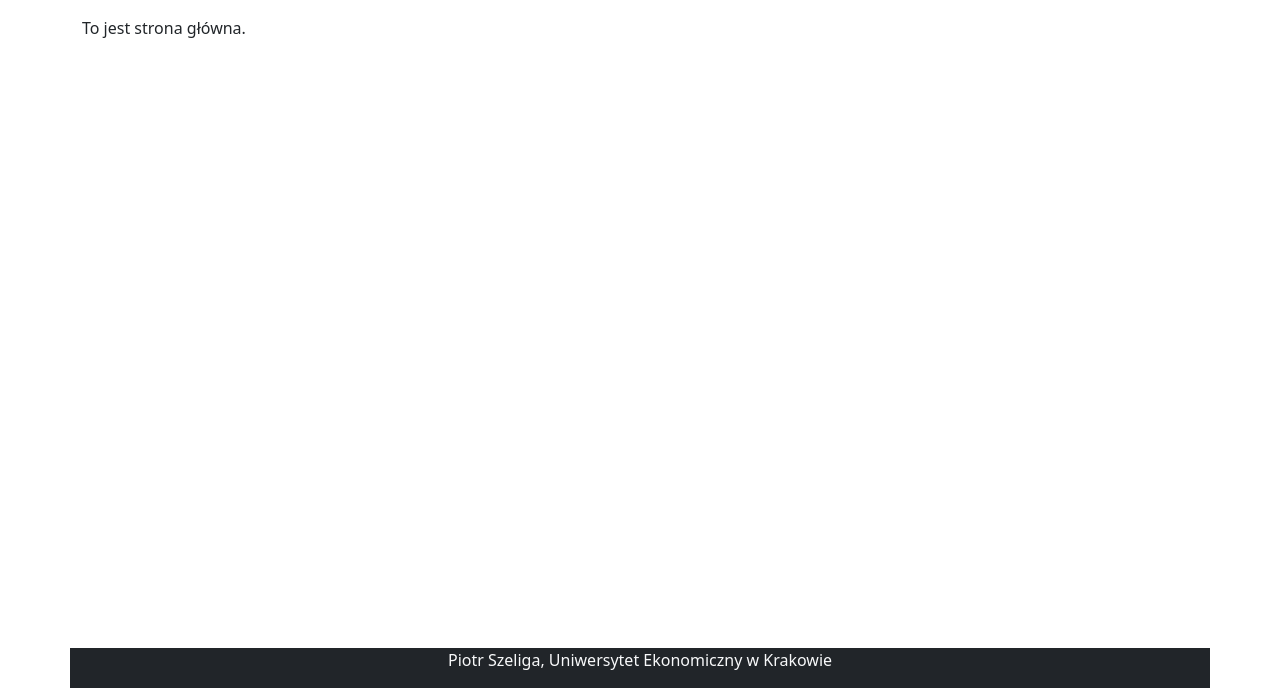
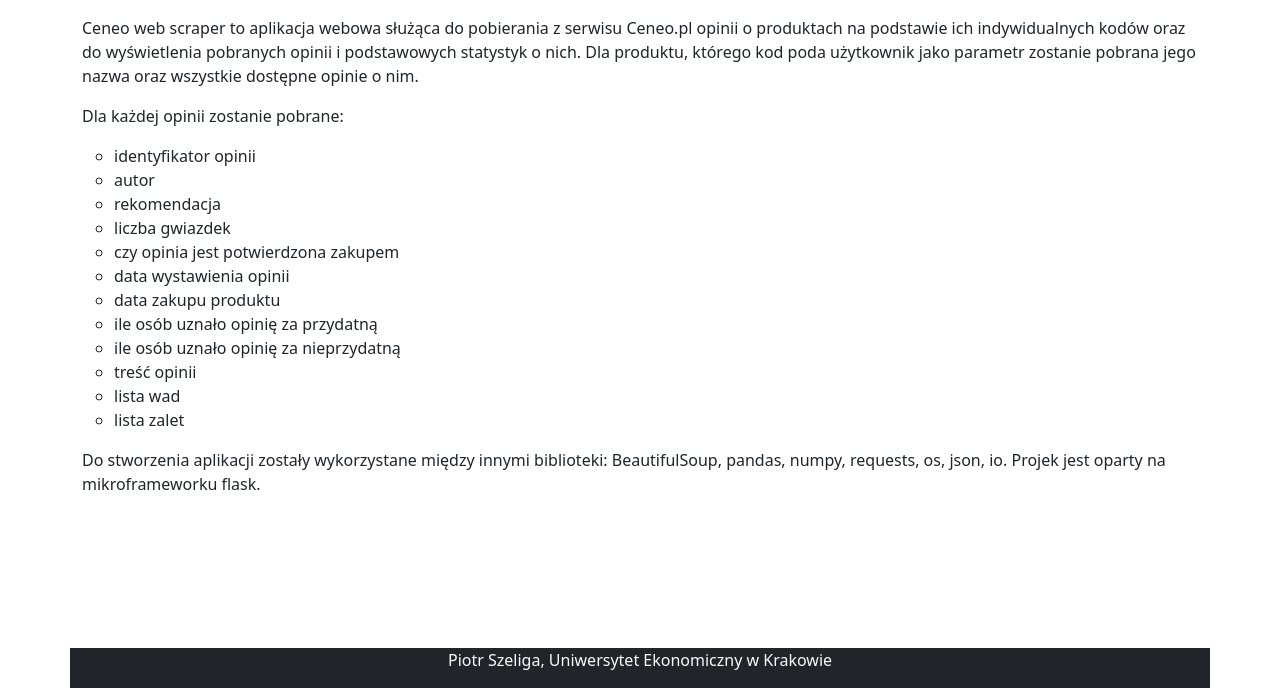
Before and after one commit to PiotrSzeliga/CeneoWebScraper, a Flask app: page / in a window 1280 px wide. Shown: the part 112-800 px from the top of the page. Run offline with Flask 3, Linux system fonts and the light colour scheme.

Commit message:
2024-06-10 PS

```diff
--- a/app/templates/index.html.jinja
+++ b/app/templates/index.html.jinja
@@ -1,4 +1,25 @@
 {% extends "base.html.jinja" %}
 {% block content %}
-    <p>To jest strona główna.</p>
+    <p>Ceneo web scraper to aplikacja webowa służąca do pobierania z serwisu Ceneo.pl opinii o produktach na
+    podstawie ich indywidualnych kodów oraz do wyświetlenia pobranych opinii i podstawowych statystyk o nich.
+    Dla produktu, którego kod poda użytkownik jako parametr zostanie pobrana jego nazwa oraz
+    wszystkie dostępne opinie o nim. </p>
+    <p>Dla każdej opinii zostanie pobrane:</p>
+    <ul style="list-style-type:circle;">
+        <li>identyfikator opinii</li>
+        <li>autor</li>
+        <li>rekomendacja</li>
+        <li>liczba gwiazdek</li>
+        <li>czy opinia jest potwierdzona zakupem</li>
+        <li>data wystawienia opinii</li>
+        <li>data zakupu produktu</li>
+        <li>ile osób uznało opinię za przydatną</li>
+        <li>ile osób uznało opinię za nieprzydatną</li>
+        <li>treść opinii</li>
+        <li>lista wad</li>
+        <li>lista zalet</li>
+    </ul>
+    <P>Do stworzenia aplikacji zostały wykorzystane między innymi biblioteki: BeautifulSoup, pandas, numpy, requests, os, json, io.
+    Projek jest oparty na mikroframeworku flask.</p>
+    <br>
 {% endblock content %}
--- a/app/templates/products.html.jinja
+++ b/app/templates/products.html.jinja
@@ -12,4 +12,5 @@
         </a>
     {% endfor %}
 </div>
+<br>
 {% endblock %}
```
